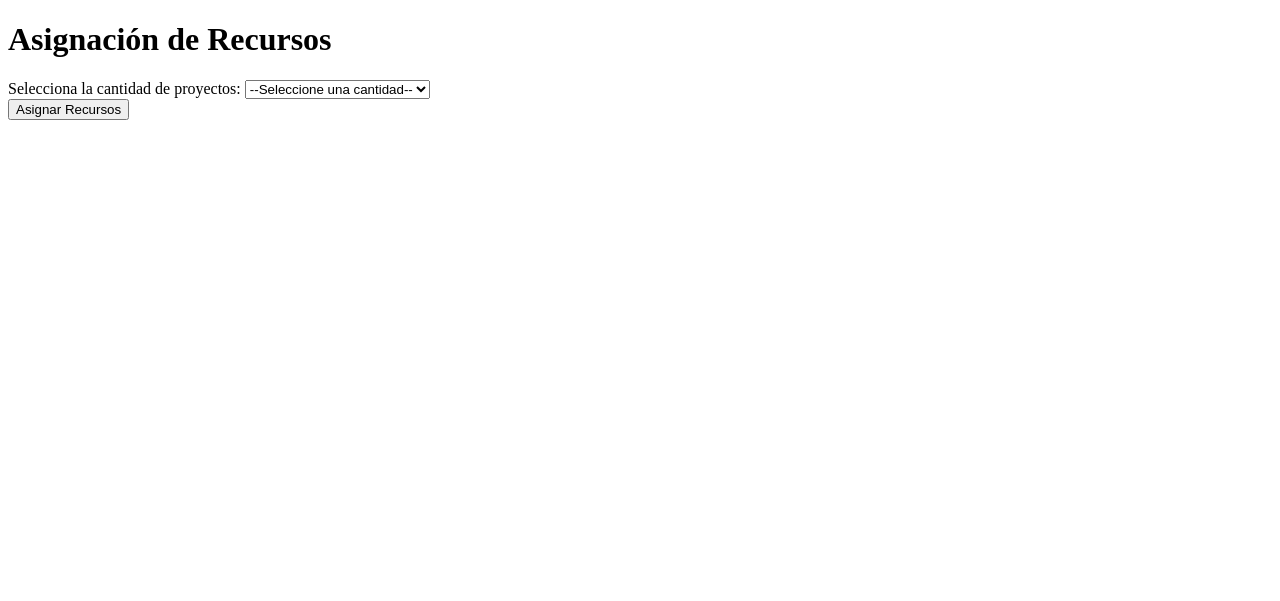
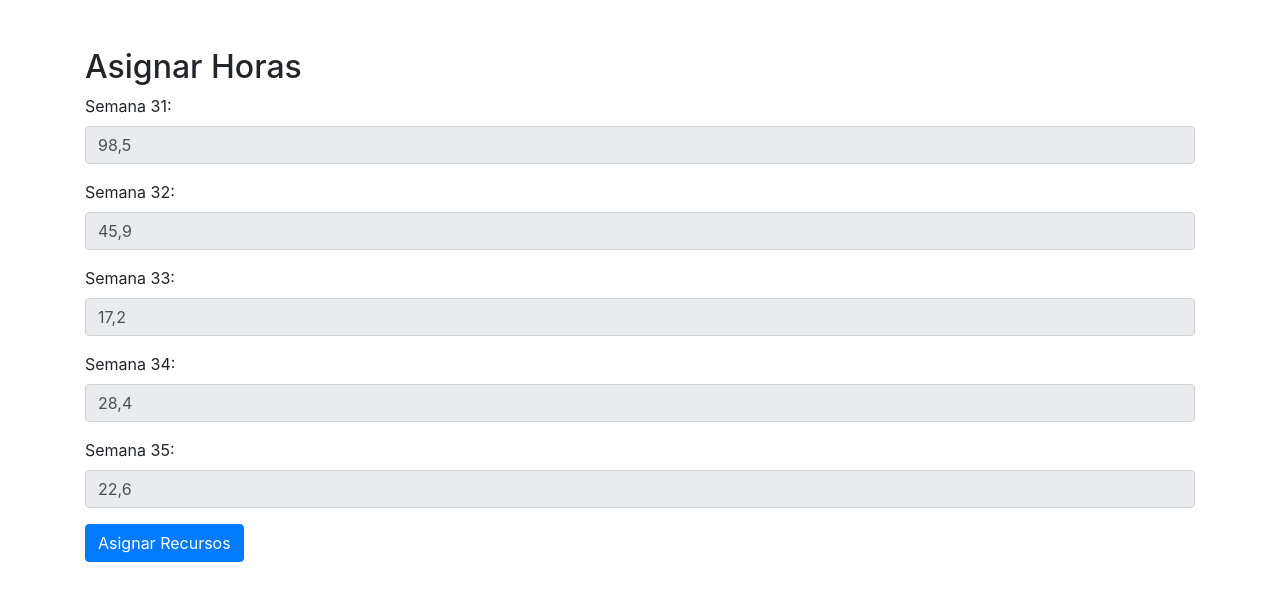
Before and after one commit to Felipe-Diaz/Teamfit, a Django app: page /asignar-horas/ in a window 1280 px wide. Shown: the top 601 px of the page. Run offline with Django 5.2, Linux system fonts and the light colour scheme; data comes from the database, SQL or seed files in the repository; both versions use the stored data as it was after the commit; parts of the project's set-up code (start-up, migrations or seed data) failed here and were passed over; some libraries are stand-ins or nearby versions.

Commit message:
Finalizada la historia de usuario 3

```diff
--- a/core/models.py
+++ b/core/models.py
@@ -111,7 +111,11 @@ class Distribuidor_HH(models.Model):
     cargo = models.CharField(max_length=100, blank=False, null=False, verbose_name="Nombre del Cargo o Rol del empleado")
     telefono = models.CharField(max_length=20, blank=False, null=False, verbose_name="Número del empleado")
     id_categoria = models.IntegerField(blank=False, null=False, verbose_name="ID De la categoria del empleado")
-    horas_dis_empleado = models.IntegerField(blank=False, null=False, verbose_name="Horas del empleado disponible")  # Corregido
+    horas_dis_empleado = models.FloatField(blank=False, null=False, verbose_name="Horas del empleado disponible")  # Corregido
 
     def __str__(self):
         return f"{self.nombre_empleado} - {self.cargo}"
+
+class HorasRequeridas(models.Model):
+    id_semana = models.IntegerField(blank=False, null=False, verbose_name="ID Semana")
+    horas_requeridas = models.FloatField(blank=False, null=False, verbose_name="Horas Necesarias por semana")
--- a/core/templates/core/asignarR.html
+++ b/core/templates/core/asignarR.html
@@ -1,50 +1,32 @@
 <!DOCTYPE html>
-<html lang="es">
+<html lang="en">
 <head>
     <meta charset="UTF-8">
     <meta name="viewport" content="width=device-width, initial-scale=1.0">
-    <title>Asignación de Recursos</title>
-    <script>
-        function mostrarCampos() {
-            const cantidadProyectos = document.getElementById("cantidadProyectos").value;
-            const contenedor = document.getElementById("campos");
-
-            // Limpiar contenedor de campos de texto
-            contenedor.innerHTML = "";
-
-            // Crear campos de texto según la cantidad de proyectos seleccionada
-            for (let i = 1; i <= cantidadProyectos; i++) {
-                const label = document.createElement("label");
-                label.textContent = `Horas requeridas para el proyecto ${i}: `;
-
-                const input = document.createElement("input");
-                input.type = "number";
-                input.name = `proyecto${i}`;
-                input.required = true;
-
-                contenedor.appendChild(label);
-                contenedor.appendChild(input);
-                contenedor.appendChild(document.createElement("br"));
-            }
-        }
-    </script>
+    <title>Asignar Horas</title>
+    <!-- Bootstrap CSS -->
+    <link rel="stylesheet" href="https://stackpath.bootstrapcdn.com/bootstrap/4.5.2/css/bootstrap.min.css">
 </head>
 <body>
-    <h1>Asignación de Recursos</h1>
-    <form action="{% url 'asignar_horas' %}" method="POST">
-        {% csrf_token %}
-        <label for="cantidadProyectos">Selecciona la cantidad de proyectos:</label>
-        <select id="cantidadProyectos" name="cantidadProyectos" onchange="mostrarCampos()" required>
-            <option value="">--Seleccione una cantidad--</option>
-            <option value="1">1</option>
-            <option value="2">2</option>
-            <option value="3">3</option>
-            <option value="4">4</option>
-            <option value="5">5</option>
-            <!-- Puedes agregar más opciones según lo necesario -->
-        </select>
-        <div id="campos"></div>
-        <button type="submit">Asignar Recursos</button>
-    </form>
+    <div class="container mt-5">
+        <h2>Asignar Horas</h2>
+        <form method="post">
+            {% csrf_token %}
+            <div id="semanas-container">
+                <!-- Mostrar semanas y horas requeridas desde la base de datos -->
+                {% for semana_horas in semanas_horas %}
+                <div class="form-group">
+                    <label for="semana{{ semana_horas.id_semana }}">Semana {{ semana_horas.id_semana }}:</label>
+                    <input type="text" class="form-control" name="proyecto{{ semana_horas.id_semana }}" value="{{ semana_horas.horas_requeridas }}" readonly>
+                </div>
+                {% endfor %}
+            </div>
+            <button type="submit" class="btn btn-primary">Asignar Recursos</button>
+        </form>
+        <!-- Bootstrap JS and dependencies -->
+        <script src="https://code.jquery.com/jquery-3.5.1.slim.min.js"></script>
+        <script src="https://cdn.jsdelivr.net/npm/@popperjs/core@2.9.2/dist/umd/popper.min.js"></script>
+        <script src="https://stackpath.bootstrapcdn.com/bootstrap/4.5.2/js/bootstrap.min.js"></script>
+    </div>
 </body>
 </html>
--- a/core/urls.py
+++ b/core/urls.py
@@ -1,7 +1,7 @@
 from django.urls import path
 from django.contrib.auth import views as auth_views
 
-from .views import index, development_Buttons, llenar_DB, iniciar_sesion, crear_usuarios, graficar_Datos, pagina_principal, cerrar_sesion, create_additional_table,AsignadorHH_subir_archivo_Exel,asignar_horas,resultados #asd
+from .views import index, development_Buttons, llenar_DB, iniciar_sesion, crear_usuarios, graficar_Datos, pagina_principal, cerrar_sesion, create_additional_table,AsignadorHH_subir_archivo_Exel,asignar_horas,resultados,dashboardP_Profesional #asd
 urlpatterns = [
     path('',index, name="index"),
     path('b',development_Buttons, name="b"),
@@ -15,5 +15,5 @@ urlpatterns = [
     path('subir-archivo', AsignadorHH_subir_archivo_Exel, name='asignador_hh'),
     path('asignar-horas/', asignar_horas, name='asignar_horas'),
     path('resultados/', resultados, name='resultados'),
-
+    path('dashboardP_Profesional/', dashboardP_Profesional, name='dashboardP_Profesional'),
 ]
--- a/core/views.py
+++ b/core/views.py
@@ -1,10 +1,12 @@
 from django.shortcuts import redirect, render
-from .models import Ventas, Perfil_hh_Detalle_Semanal, Disponibilidad, Hh_Estimado_Detalle_Semanal, Graficos, historialCambios,Distribuidor_HH
+from django.db.models import Sum
+from .models import Ventas, Perfil_hh_Detalle_Semanal, Disponibilidad, Hh_Estimado_Detalle_Semanal, Graficos, historialCambios,Distribuidor_HH,HorasRequeridas
 from .forms import VentasForm, DispForm, UploadFileForm, LoginForm, CrearUsuarioAdmin, AsignadorHHForm
 from datetime import datetime, timedelta, time
 import random
 import requests
 import json
+import plotly.io as pio
 from openpyxl import load_workbook
 import csv
 from django.contrib import messages
@@ -314,10 +316,10 @@ def create_additional_table():
     dfDisp.rename(columns={'hh': 'hh_disp'}, inplace=True)
 
     #validaciones con el dataframe listo
-    weekly_data = df.groupby('semana')['hh'].sum().reset_index()
+    weekly_data = df.groupby('semana')['hh'].sum().reset_index()#linea de codigo donde se obtine las horas requeridas
     weekly_data.rename(columns={'hh': 'hh_req'}, inplace=True)
     weekly_data = pd.merge(dfDisp, weekly_data, on='semana', how='outer')
-    weekly_data['utilizacion'] = round((weekly_data['hh_req'] / weekly_data['hh_disp']) * 100, 1)
+    weekly_data['utilizacion'] = round((weekly_data['hh_req'] / weekly_data['hh_disp']) * 100, 1)# saca la utilización del proyecto
     weekly_data = weekly_data.dropna()
 
     for idx, row in weekly_data.iterrows():
@@ -448,18 +450,17 @@ def AsignadorHH_subir_archivo_Exel(request):
         form = AsignadorHHForm()
 
     return render(request, 'core/asignador_hh.html', {'form': form})
-#.......
 
 def asignar_horas(request):
     if request.method == "POST":
-        cantidad_proyectos = int(request.POST.get('cantidadProyectos', 0))
-        proyectos_horas = {f"proyecto{i}": int(request.POST.get(f"proyecto{i}")) for i in range(1, cantidad_proyectos + 1)}
-
+        semanas_horas = HorasRequeridas.objects.all().order_by('id_semana')
         empleados = Distribuidor_HH.objects.filter(horas_dis_empleado__gt=0).order_by('id_categoria')
 
         asignaciones = []
 
-        for proyecto, horas_requeridas in proyectos_horas.items():
+        for semana_horas in semanas_horas:
+            proyecto = f"Semana {semana_horas.id_semana}"
+            horas_requeridas = semana_horas.horas_requeridas
             horas_asignadas = 0
             proyecto_asignaciones = []
 
@@ -490,9 +491,35 @@ def asignar_horas(request):
 
         return render(request, 'core/resultados.html', {'asignaciones': asignaciones})
 
-    return render(request, 'core/asignarR.html')
+    # Si es GET, mostrar las semanas y horas requeridas desde la base de datos
+    semanas_horas = HorasRequeridas.objects.all().order_by('id_semana')
+
+    return render(request, 'core/asignarR.html', {'semanas_horas': semanas_horas})
 
 def resultados(request):
     # Puedes incluir lógica aquí si es necesario
     # Por ahora, esta vista simplemente renderiza la plantilla con el contexto recibido
     return render(request, 'core/resultados.html')
+
+def dashboardP_Profesional(request):
+    # Obtener los datos agrupados por cargo
+    empleados_por_cargo = Distribuidor_HH.objects.values('cargo').annotate(total_horas=Sum('horas_dis_empleado'))
+
+    # Crear listas para nombres de cargos y horas
+    cargos = [empleado['cargo'] for empleado in empleados_por_cargo]
+    horas = [empleado['total_horas'] for empleado in empleados_por_cargo]
+
+    # Crear gráfico interactivo con plotly
+    fig = go.Figure([go.Bar(x=cargos, y=horas)])
+    fig.update_layout(title='Distribución de Horas Semanales por Perfil Profesional',
+                      xaxis_title='Perfil Profesional',
+                      yaxis_title='Horas a Consumir',
+                      barmode='stack')
+
+    # Convertir el gráfico en HTML
+    graph_html = pio.to_html(fig, full_html=False)
+
+    return render(request, 'core/dashboardP_Profesional.html', {
+        'graph_html': graph_html,
+        'cargos': cargos,  # Pasar los cargos al HTML
+    })
```
Also changed, not shown: core/templates/core/dashboardP_Profesional.html (added, +61 -0 lines), core/migrations/0026_horasrequeridas_and_more.py (added), db.sqlite3.
